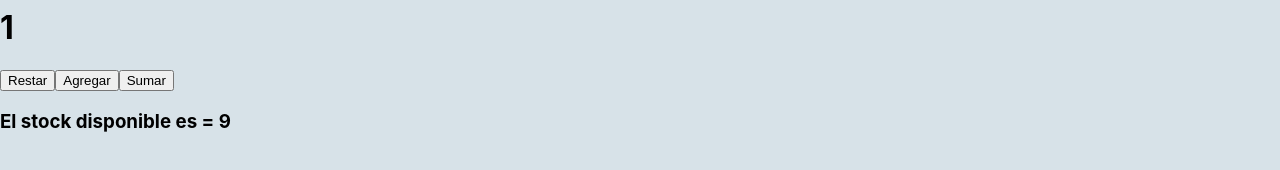
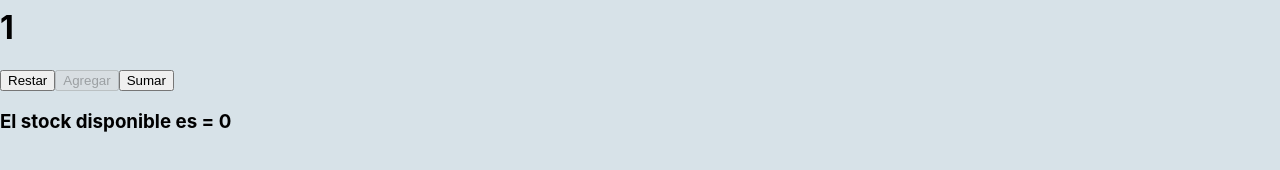
Before and after one commit to LucioRuizDiaz/Jojilustraciones, a React (Create React App) app: page / in a window 1280 px wide. Shown: the part 172-342 px from the top of the page. Built offline with nearby package versions, Linux system fonts and the light colour scheme.

Commit message:
terminado full onadd

```diff
--- a/src/App.js
+++ b/src/App.js
@@ -5,22 +5,11 @@ import { ItemListContainer } from "./Components/ItemListContainer/ItemListContai
 
 const App = () => {
   const mensaje = "Bienvenido a Jojilustraciones";
-  const stock = 9;
-  const inicial = 1;
-
-  const onAdd = () => {
-    console.log("Agregado al carrito!");
-  };
 
   return (
     <>
       <Navbar />
-      <ItemListContainer
-        greeting={mensaje}
-        stock={stock}
-        inicial={inicial}
-        onAdd={onAdd}
-      />
+      <ItemListContainer greeting={mensaje} />
     </>
   );
 };
--- a/src/Components/ItemListContainer/ItemCount.js
+++ b/src/Components/ItemListContainer/ItemCount.js
@@ -4,17 +4,13 @@ export const ItemCount = ({ stock, inicial, onAdd }) => {
   const [cont, setCont] = useState(inicial);
 
   const clickAdd = () => {
-    if (stock != 0) {
-      if (cont < stock) setCont(cont + 1);
-    }
+    if (cont < stock) setCont(cont + 1);
   };
   const clickRestar = () => {
-    if (stock != 0) {
-      if (cont > inicial) setCont(cont - 1);
-    }
+    if (cont > 1) setCont(cont - 1);
   };
   const clickOnAdd = () => {
-    onAdd();
+    onAdd(cont);
   };
 
   return (
@@ -22,7 +18,9 @@ export const ItemCount = ({ stock, inicial, onAdd }) => {
       <h1>{cont}</h1>
       <div>
         <button onClick={clickRestar}>Restar</button>
-        <button onClick={clickOnAdd}>Agregar</button>
+        <button disabled={stock === 0} onClick={clickOnAdd}>
+          Agregar
+        </button>
         <button onClick={clickAdd}>Sumar</button>
       </div>
       <h3>El stock disponible es = {stock}</h3>
--- a/src/Components/ItemListContainer/ItemListContainer.js
+++ b/src/Components/ItemListContainer/ItemListContainer.js
@@ -1,7 +1,14 @@
 import React from "react";
 import { ItemCount } from "./ItemCount";
 
-export const ItemListContainer = ({ greeting, stock, inicial, onAdd }) => {
+export const ItemListContainer = ({ greeting }) => {
+  const stock = 0;
+  const inicial = 1;
+
+  const onAdd = (cont) => {
+    console.log(`Agregado ${cont} productos al carrito!`);
+  };
+
   return (
     <>
       <h2>{greeting}</h2>
```
Also changed, not shown: src/info.txt.
